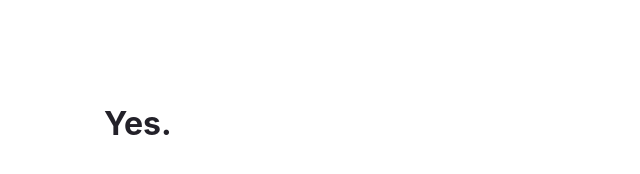
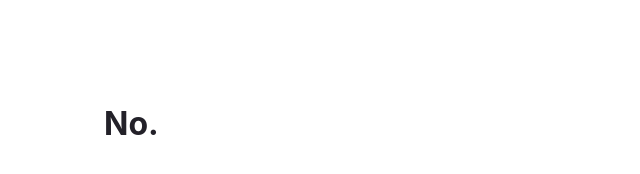
Before and after one commit to bakera81/isgunnainjail, a Gatsby site: page / in a window 1280 px wide. Shown: the full height of the page, 0-640 px from the left. Built offline with nearby package versions, Linux system fonts and the light colour scheme; Gatsby itself is replaced by a stand-in of ours.

Commit message:
First day out

```diff
--- a/src/pages/index.js
+++ b/src/pages/index.js
@@ -39,7 +39,7 @@ const IndexPage = () => {
     </Helmet>
       <title>Is Gunna in Jail?</title>
       <h1 style={headingStyles}>
-        Yes.
+        No.
       </h1>
     </main>
   )
```
